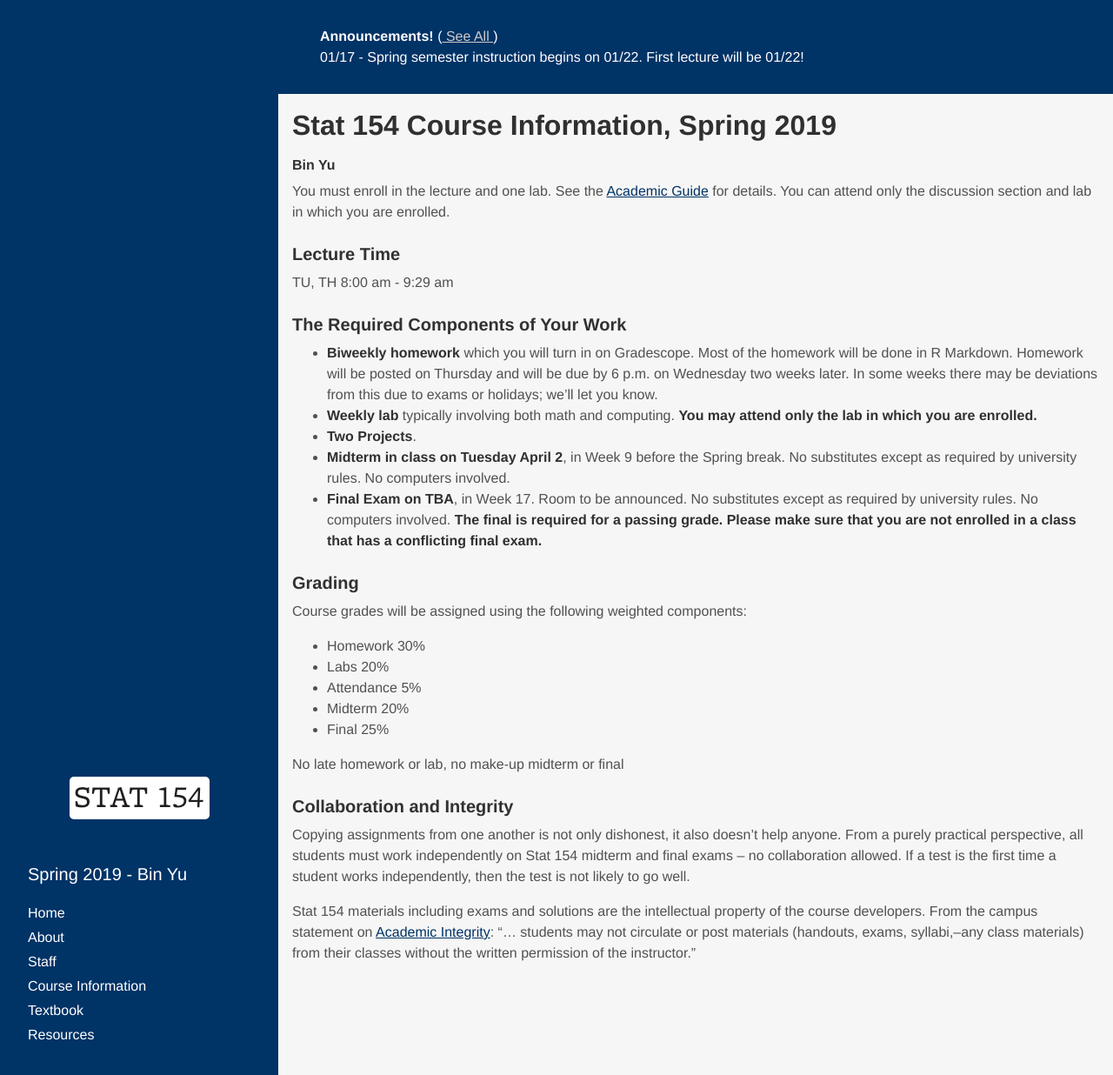
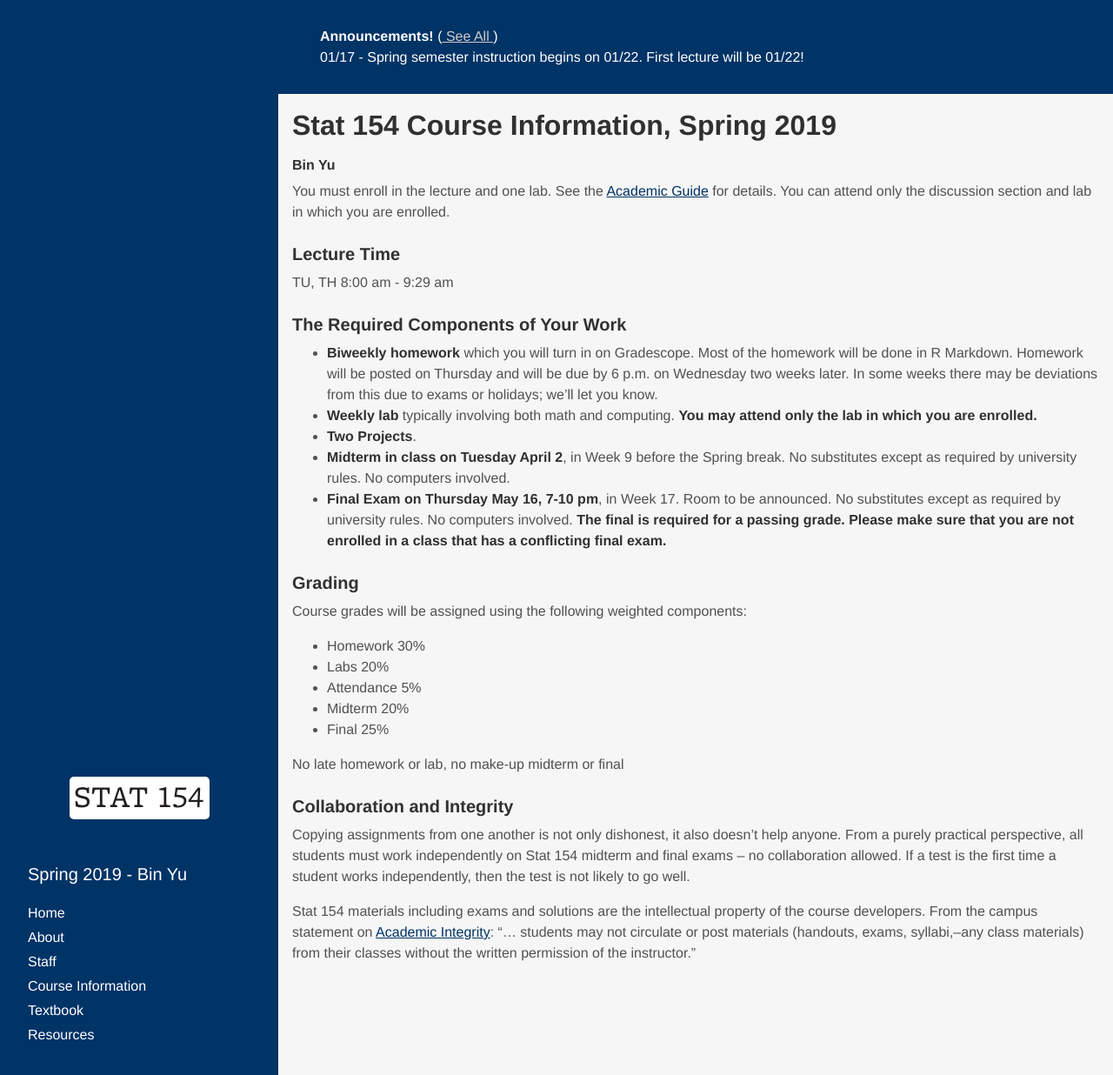
Before and after one commit to stat154/stat154.github.io, a Jekyll site: the page built from logistics.md, in a window 1280 px wide and 1236 px high. Shown: the whole window at 87% size. Built offline with Jekyll 4.4.1, drawn with Linux system fonts in a browser that asks for light colours; some web fonts are replaced.

Commit message:
fixed logistics

```diff
--- a/logistics.md
+++ b/logistics.md
@@ -15,7 +15,7 @@ TU, TH 8:00 am - 9:29 am
 - **Weekly lab** typically involving both math and computing. **You may attend only the lab in which you are enrolled.**
 - **Two Projects**.
 - **Midterm in class on Tuesday April 2**, in Week 9 before the Spring break. No substitutes except as required by university rules. No computers involved.
-- **Final Exam on TBA**, in Week 17. Room to be announced. No substitutes except as required by university rules. No computers involved. **The final is required for a passing grade. Please make sure that you are not enrolled in a class that has a conflicting final exam.**
+- **Final Exam on Thursday May 16, 7-10 pm**, in Week 17. Room to be announced. No substitutes except as required by university rules. No computers involved. **The final is required for a passing grade. Please make sure that you are not enrolled in a class that has a conflicting final exam.**
 
 ### Grading ###
 Course grades will be assigned using the following weighted components:
```
